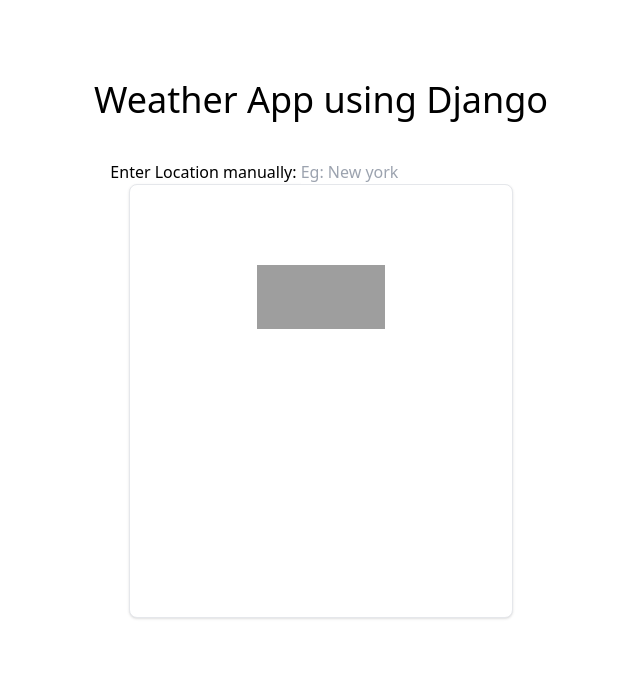
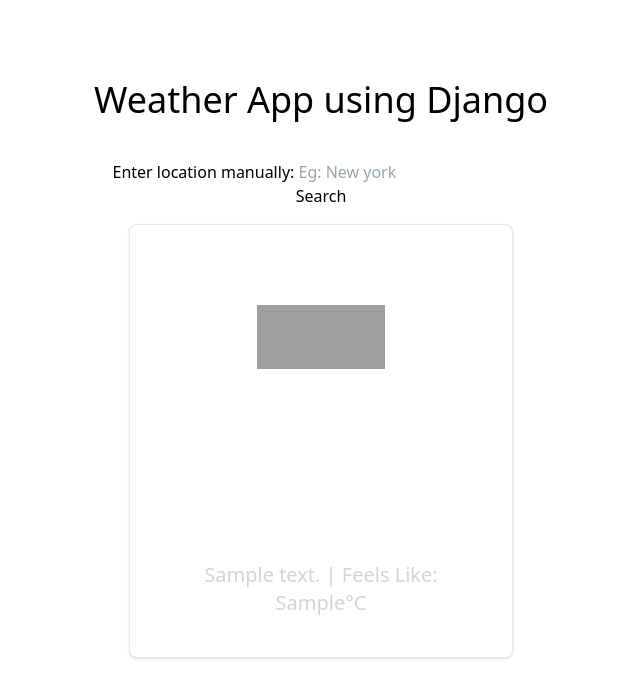
Before and after one commit to iamfaham/django-weather-app, a Django app: template django_weather/django_weather_app/templates/index.html in a window 1280 px wide. Shown: the top 698 px of the page, without its empty margins (319-959 px from the left). Run offline with Django 4.2, Linux system fonts and the light colour scheme; the template is opened without the code that fills it: most values are stand-ins (such as "Sample title", 1, 10 or a date in 2020); some libraries are stand-ins or nearby versions; grey boxes are pictures that could not be loaded.

Commit message:
Added search and geolocation features

```diff
--- a/django_weather/django_weather_app/templates/index.html
+++ b/django_weather/django_weather_app/templates/index.html
@@ -9,24 +9,28 @@
 <body>
     <div class="text-center mt-20 ">
         <h1 class="text-4xl mb-10">Weather App using Django</h1>
-        <form action="POST">
-            <label for="inp">Enter Location manually:</label>
-            <input type="text" name="inp" placeholder="Eg: New york">
+        <form class='mb-4' method="POST">
+            {% csrf_token %}
+            <label for="place">Enter location manually: </label>
+            <!-- <br> -->
+            <input class="" type="text" name="place" placeholder="Eg: New york">
+            <br>
+            <input type="submit" value="Search">
         </form>
         <div class="p-10 text-white max-w-sm bg-white border border-gray-200 rounded-lg shadow dark:bg-gray-800 dark:border-gray-700 m-auto">
             <article class="media">
                 <div class="media-left">
-                    <figure class="image is-50x50">
+                    <!-- <figure class="image is-50x50"> -->
                         <img class="mx-auto mt-10 mb-5 object-cover h-16 w-32" src="http://openweathermap.org/img/w/{{ weather.icon }}.png" alt="{{ weather.description }}">
-                    </figure>
+                    <!-- </figure> -->
                 </div>
                 <div class="media-content">
                     <div class="content">
-                        <p class="text-3xl">City: {{ weather.city }}</p>
+                        <p class="text-3xl">{{ weather.city }}</p>
                         <br>
                         <p class="text-7xl my-2">{{ weather.temperature }}°C</p>
                         <br>
-                        <p class="text-xl">{{ weather.description }} | Feels Like: {{ weather.feels_like }}
+                        <p class="text-xl text-gray-300">{{ weather.description }} | Feels Like: {{ weather.feels_like }}°C
                         </p>
                     </div>
                 </div>
```
Also changed, not shown: django_weather/django_weather_app/views.py (+40 -25 lines).
